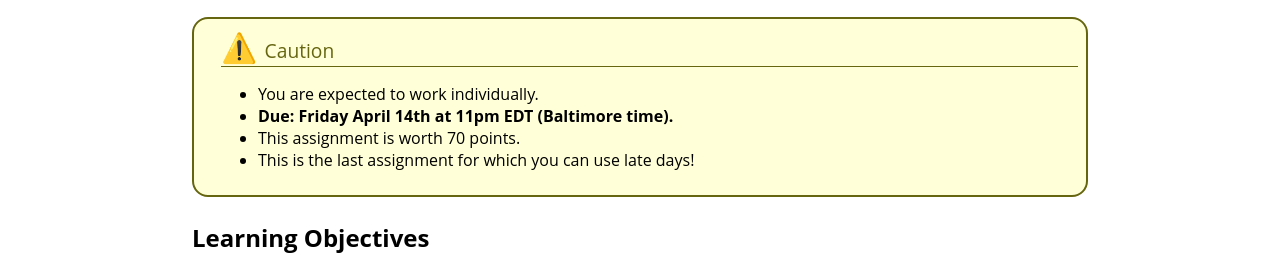
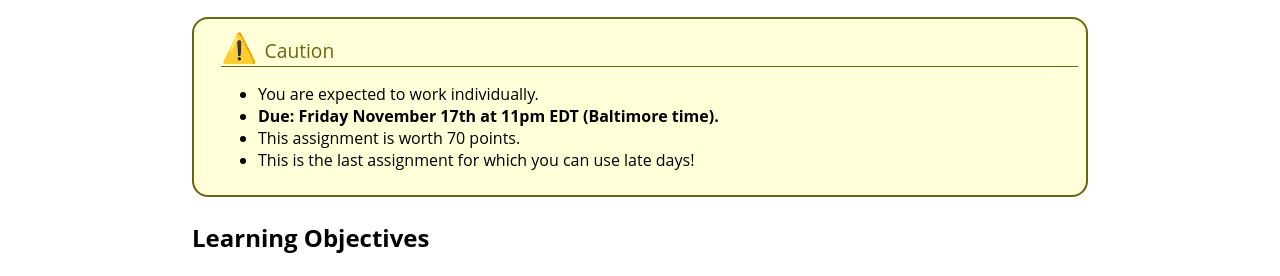
Before and after one commit to jhu-ip/cs220-f23, a Jekyll site: the page built from assign/hw7.md, in a window 1280 px wide and 900 px high. Shown: the part 169-445 px from the top of the window. Built offline with Jekyll 4.4.1, drawn with Linux system fonts in a browser that asks for light colours.

Commit message:
added hw7

```diff
--- a/assign/hw7.md
+++ b/assign/hw7.md
@@ -10,7 +10,7 @@ title: Homework 7
 <div class='content'>
 <ul>
 <li>You are expected to work individually.</li>
-<li><b>Due: Friday April 14th at 11pm EDT (Baltimore time).</b></li>
+<li><b>Due: Friday November 17th at 11pm EDT (Baltimore time).</b></li>
 <li>This assignment is worth 70 points.</li>
 <li>This is the last assignment for which you can use late days!</li>
 </ul>
```
